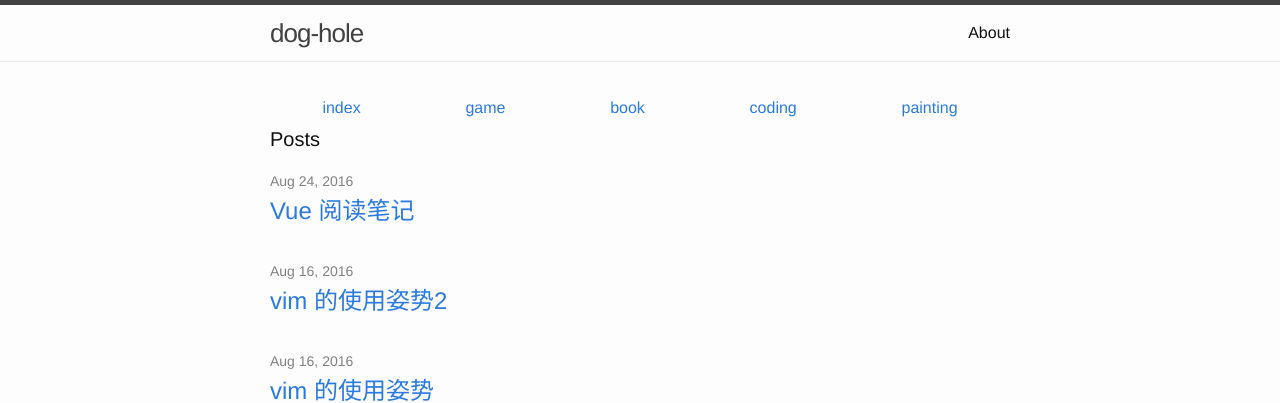
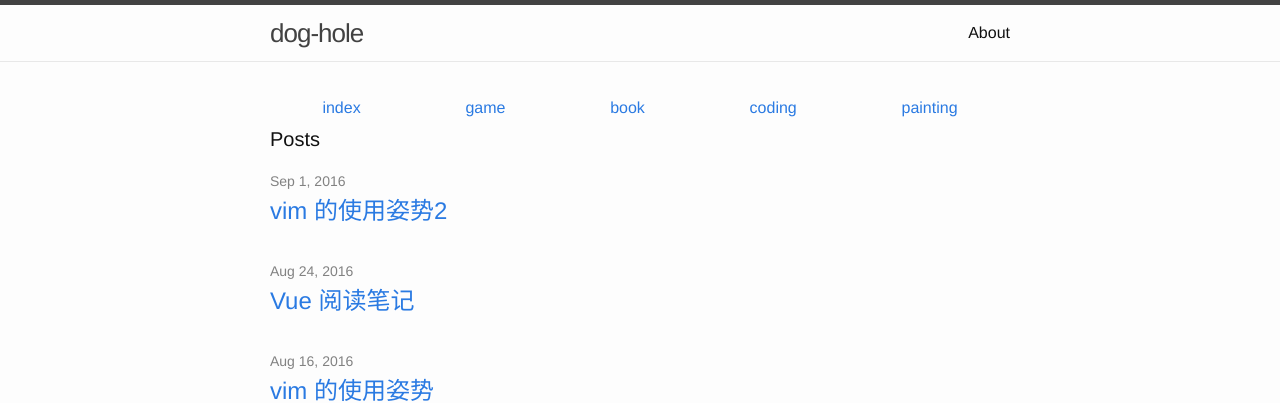
Before and after one commit to Crazydogs/Crazydogs.github.io, a Jekyll site: the page built from index.html, in a window 1280 px wide. Shown: the top 403 px of the page. Built offline with Jekyll 4.4.1, drawn with Linux system fonts in a browser that asks for light colours.

Commit message:
修改日期

```diff
--- a/_posts/2016-9-1-vim-的使用姿势2.markdown
+++ b/_posts/2016-9-1-vim-的使用姿势2.markdown
@@ -1,7 +1,7 @@
 ---
 layout: post
 title:  "vim 的使用姿势2"
-date:   2016-8-16 18:31:00
+date:   2016-9-1 18:31:00
 category: coding
 ---
 
```
